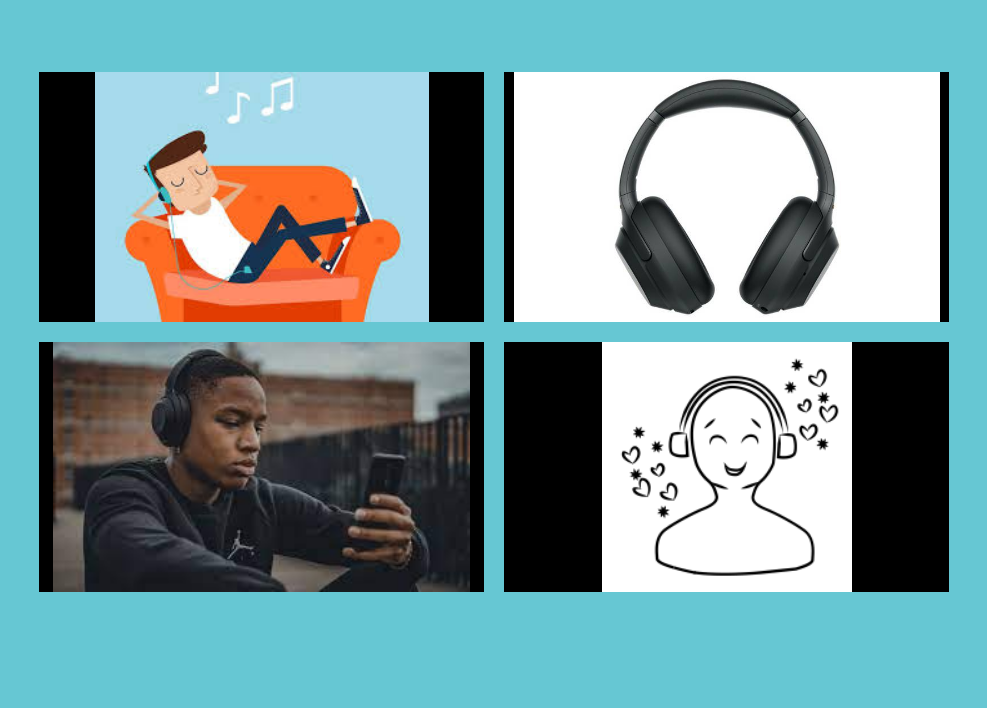
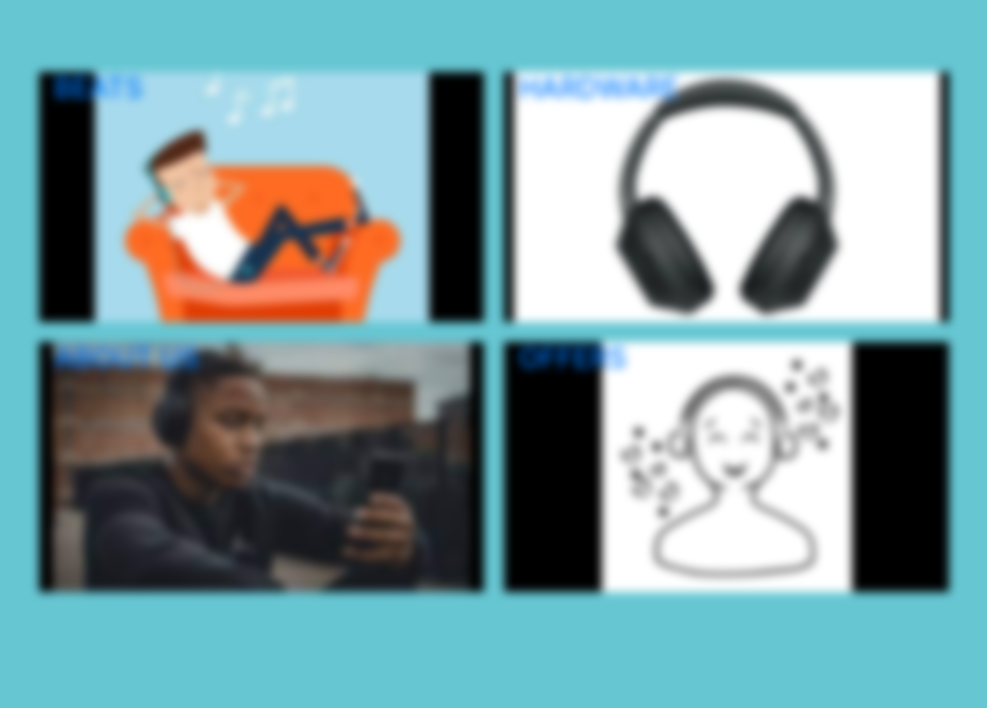
Before and after one commit to Code-Institute-Submissions/NyHagan-skyloft_AugResub, a Django app: page / in a window 1280 px wide. Shown: the part 128-836 px from the top of the page, without its empty margins (146-1133 px from the left). Run offline with Django 3.2, Linux system fonts and the light colour scheme.

Commit message:
remove blur on hover on main page for each item

```diff
--- a/home/templates/home/index.html
+++ b/home/templates/home/index.html
@@ -13,12 +13,16 @@
 
 {% block content %}
 <div>
+    <div></div>
+    <div></div>
+    <div></div>
+    <div></div>
     <div class="row" id="mainnav">
-      <div class="col" id="nav1"></div>
-      <div class="col" id="nav2"></div>
+      <div class="col" id="nav1"><a href="google.com" target="_blank"><h3>BEATS</h3></a></div>
+      <div class="col" id="nav2"><div><a href="google.com" target="_blank"><h3 id="beats" class="item">HARDWARE</h3></a></div></div>
       <div class="w-100" id="divide"></div>
-      <div class="col" id="nav3"></div>
-      <div class="col" id="nav4"></div>
+      <div class="col" id="nav3"><div><a href="google.com" target="_blank"><h3 id="beats" class="item">ABOUT US</h3></a></div></div>
+      <div class="col" id="nav4"><div><a href="google.com" target="_blank"><h3 id="beats" class="item">OFFERS</h3></a></div></div>
     </div>
   </div>
 {% endblock %}
--- a/static/css/style.css
+++ b/static/css/style.css
@@ -48,6 +48,7 @@ html{
     background-size:contain;
     height: 250px;
     background-color: black;
+    filter: blur(5px);
 }
 
 #nav2{
@@ -56,6 +57,7 @@ html{
     background-size: contain;
     height: 250px;
     background-color: black;
+    filter: blur(5px);
 }
 
 #nav3{
@@ -65,6 +67,7 @@ html{
     background-size: contain;
     height: 250px;
     background-color: black;
+    filter: blur(5px);
 }
 
 #nav4{
@@ -73,20 +76,29 @@ html{
     background-size: contain;
     height: 250px;
     background-color: black;
+    filter: blur(5px);
 }
 
 #nav1:hover{
-    filter: blur(10px);
+    text-align: center;
+    filter: none;
 }
 
 #nav2:hover{
-    filter: blur(10px);
+    text-align: center;
+    filter: none;
 }
 
 #nav3:hover{
-    filter: blur(10px);
+    text-align: center;
+    filter: none;
 }
 
 #nav4:hover{
-    filter: blur(10px);
+    text-align: center;
+    filter: none;
 }
+
+.item{
+    opacity: 1;
+}
```
